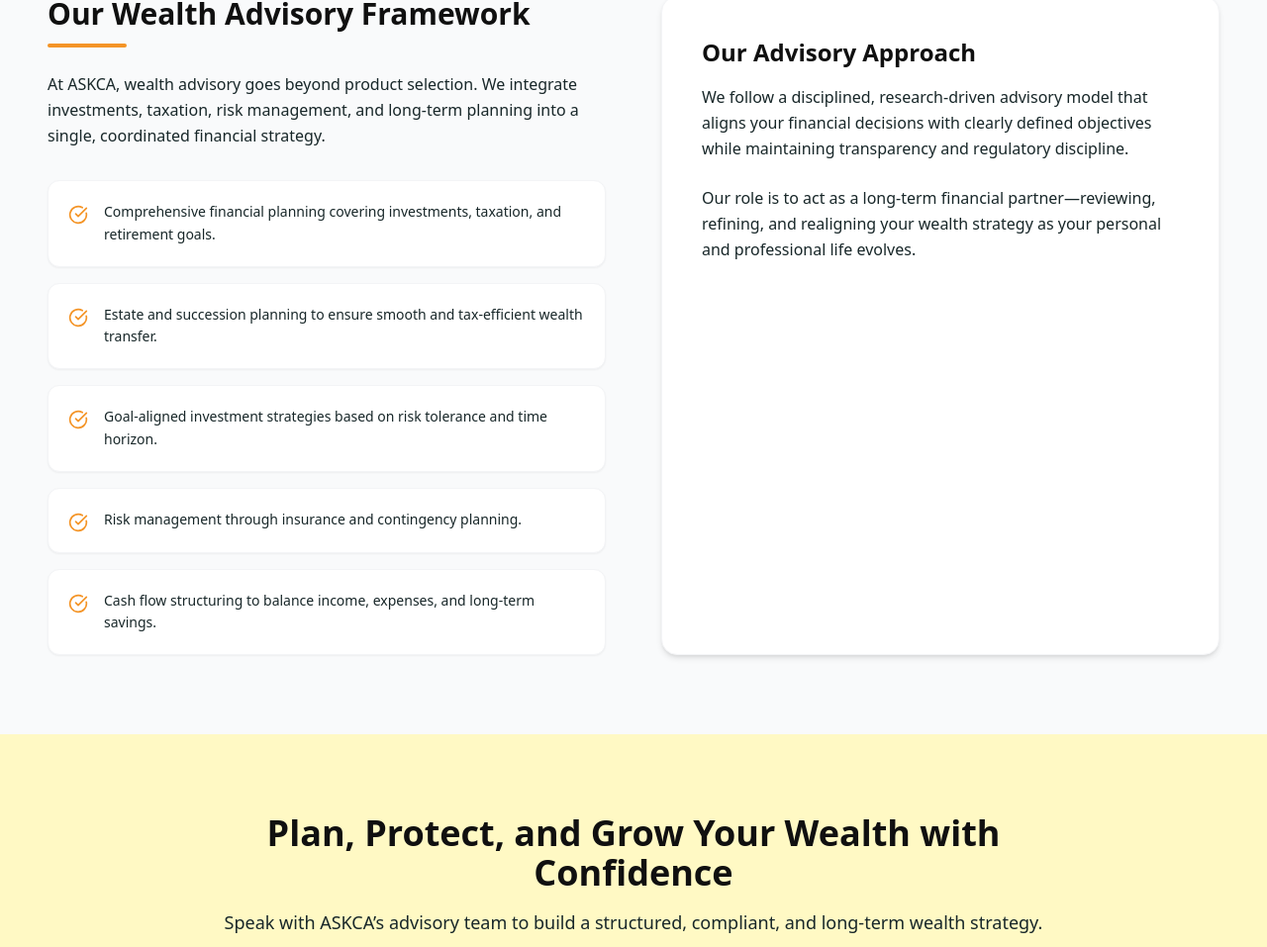
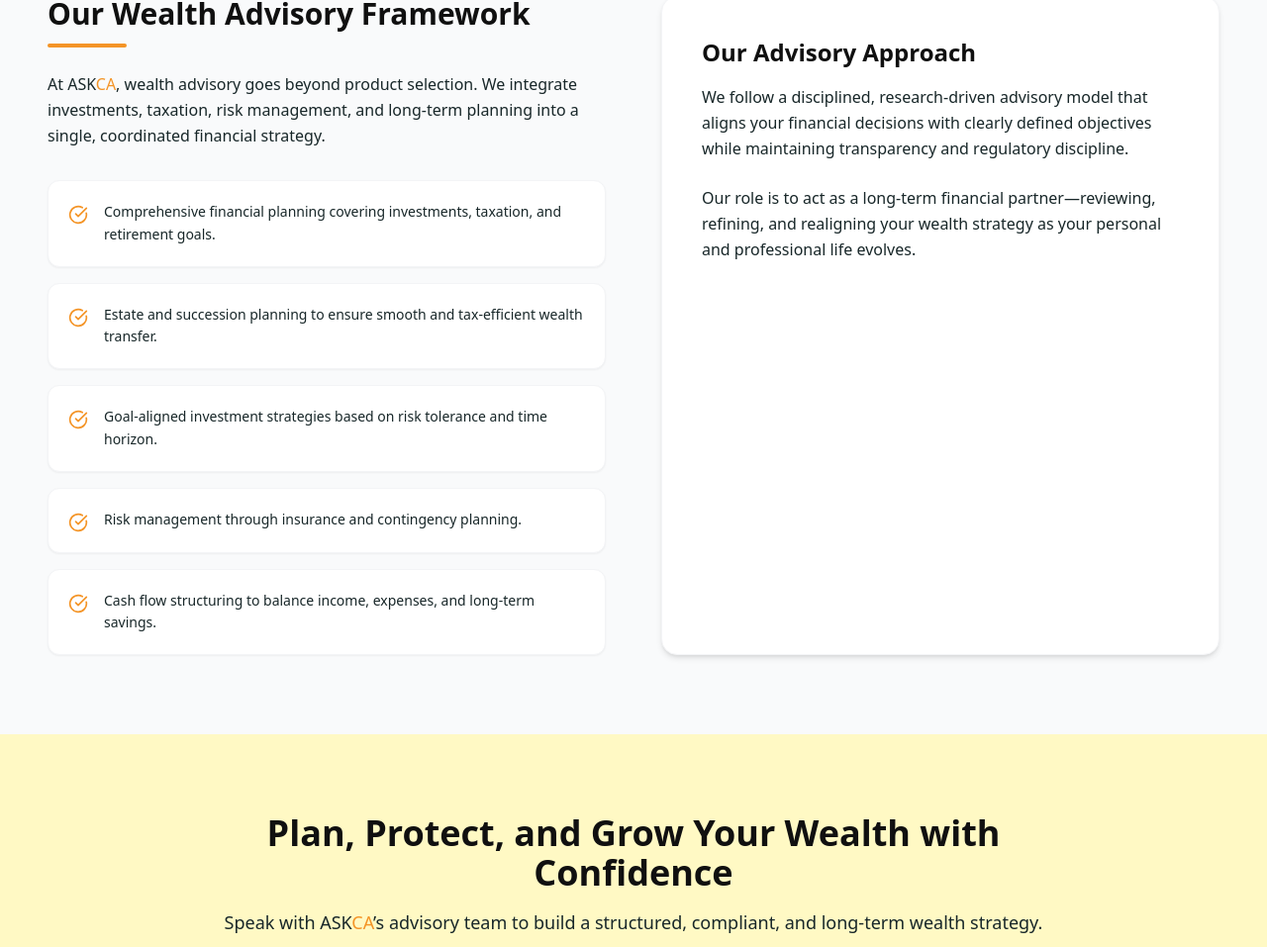
Before and after one commit to Peehu1308/Askca_website, a React (Vite) app: page /wealth in a window 1280 px wide. Shown: the part 513-1470 px from the top of the page at 99% size. Built offline with nearby package versions, Linux system fonts and the light colour scheme.

Commit message:
Update Wealth.jsx

```diff
--- a/src/mini_screens/Wealth.jsx
+++ b/src/mini_screens/Wealth.jsx
@@ -1,4 +1,3 @@
-import React from "react";
 import { CheckCircle } from "lucide-react";
 
 const WealthAdvisory = () => {
@@ -37,7 +36,7 @@ const WealthAdvisory = () => {
           </h2>
 
           <p className="text-[#182729] leading-relaxed mb-8">
-            At ASKCA, wealth advisory goes beyond product selection.
+            At ASK<span className="text-[#F49426]">CA</span>, wealth advisory goes beyond product selection.
             We integrate investments, taxation, risk management, and
             long-term planning into a single, coordinated financial strategy.
           </p>
@@ -88,7 +87,7 @@ const WealthAdvisory = () => {
             Plan, Protect, and Grow Your Wealth with Confidence
           </h2>
           <p className="text-[#182729] text-lg mb-8 leading-relaxed">
-            Speak with ASKCA’s advisory team to build a structured,
+            Speak with ASK<span className="text-[#F49426]">CA</span>’s advisory team to build a structured,
             compliant, and long-term wealth strategy.
           </p>
           <a
```
